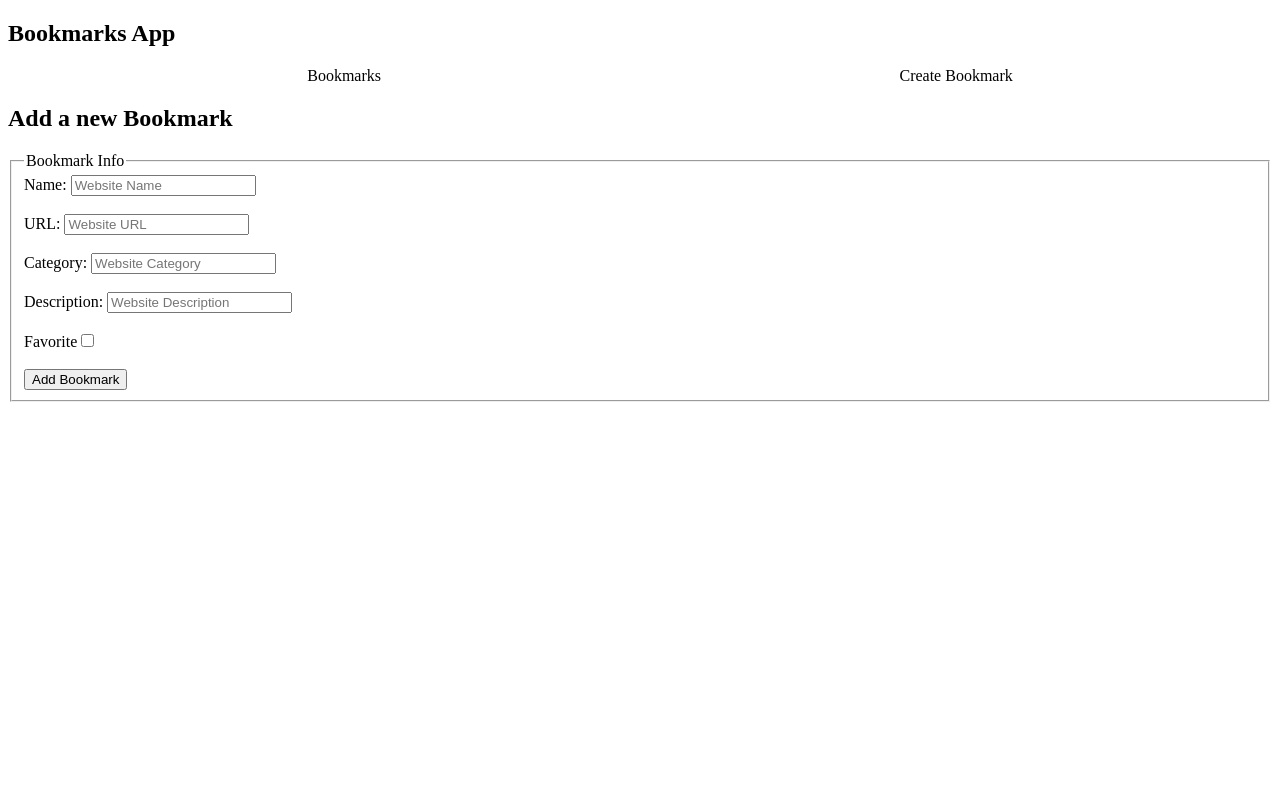
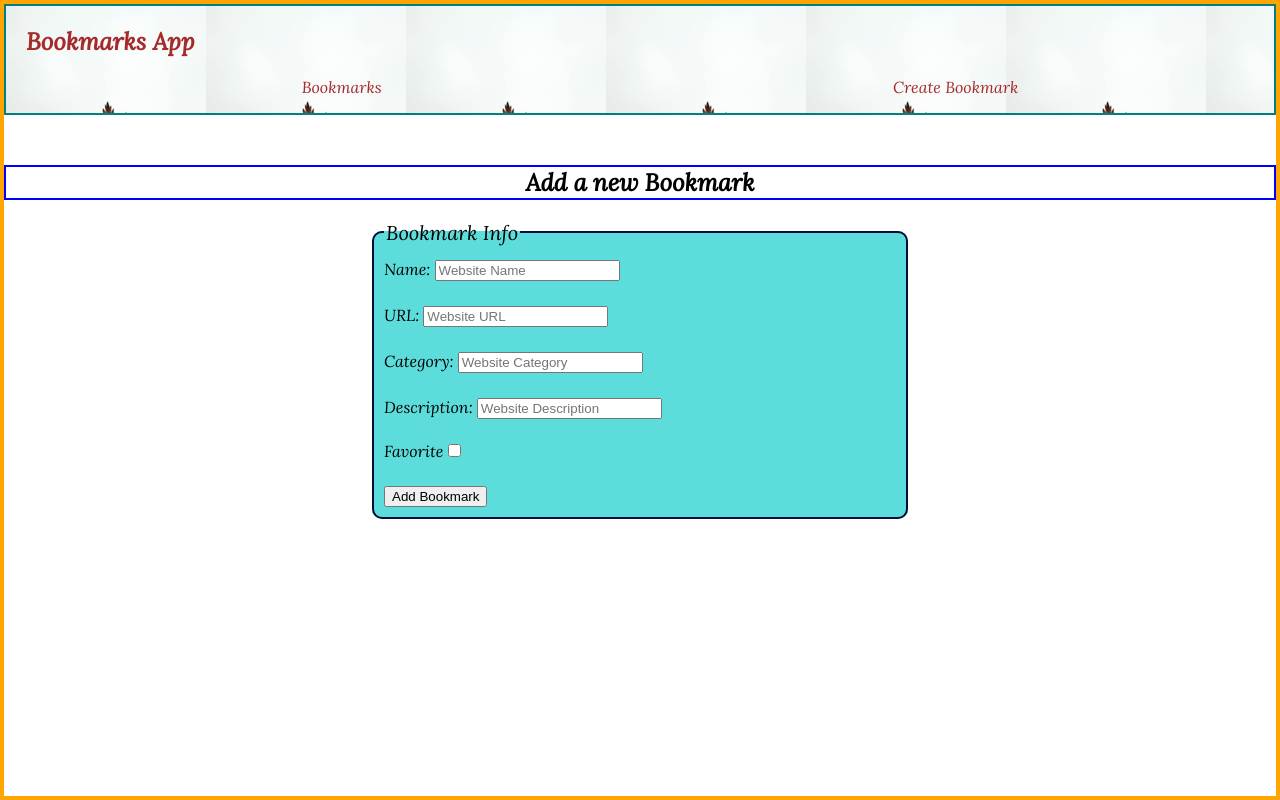
Before and after one commit to gasparecarollo/React-rev-Bookmarks, a React (Vite) app: page /bookmarks/new in a window 1280 px wide. Built offline with nearby package versions, Linux system fonts and the light colour scheme; no server answers.

Commit message:
Added styling and Bookmark.jsx

```diff
--- a/src/App.css
+++ b/src/App.css
@@ -1,3 +1,14 @@
+@import url('https://fonts.googleapis.com/css2?family=Lora:ital@1&display=swap');
+
+body {
+  font-family: 'Lora', serif;
+  border: 4px solid orange;
+  margin: 0;
+  height: 100vh;
+  box-sizing: border-box;
+}
+
+
 /* List-style-type: none; removes the bullet points from <li> */
 ul {
   list-style-type: none;
@@ -10,3 +21,85 @@ a {
   text-decoration: none;
   color: black;
 }
+
+h2 {
+  border: 2px solid blue;
+  text-align: center;
+  /* padding: 20px 10px 20px 50px; */
+  /* padding is space between content inside a border Top/Right/Bottom/Left*/
+  margin-top: 50px;
+}
+
+nav {
+  border: 2px solid Teal;
+  background-image: url("./assets/free-photo-of-a-person-holding-a-leaf-in-front-of-a-foggy-background.jpeg");
+  background-size: 200px;
+
+}
+
+nav>a,
+li>a {
+  color: Brown;
+}
+
+h1 {
+  padding-left: 20px;
+  /* padding: 0px 0px 0px 10px; */
+}
+
+.bookmark-div {
+  /* border: 2px solid Maroon; */
+  margin: 10px;
+}
+
+.bookmark-div>a {
+  color: brown;
+  padding-left: 10px;
+  font-size: 20px;
+
+}
+
+.bookmark-container {
+  display: flex;
+  flex-wrap: wrap;
+  margin: 20px;
+}
+
+.new-form {
+  /* border: 2px solid yellowgreen; */
+  width: 50%;
+  margin: 0 auto;
+  height: 500px;
+}
+
+.container-div {
+  /* border: 2px solid rebeccapurple; */
+  height: 100%;
+}
+
+main {
+  height: 100%;
+}
+
+fieldset {
+  background-color: rgb(92, 221, 219);
+  border: 2px solid rgb(1, 15, 54);
+  border-radius: 10px;
+  padding: 10px;
+  margin: 5px 50px;
+}
+
+input {
+  font-family: "Truculenta", sans-serif;
+  font-size: smaller;
+  margin-top: 5px;
+}
+
+legend {
+  font-size: 20px;
+}
+
+input [type="submit"] {
+  font-size: 16px;
+  border-radius: 5px;
+}
--- a/src/App.jsx
+++ b/src/App.jsx
@@ -12,7 +12,7 @@ import { Routes, Route } from 'react-router-dom';
 function App() {
 
   return (
-    <>
+    <div id="container">
       <Nav />
       <main>
         <Routes>
@@ -23,7 +23,7 @@ function App() {
           <Route path="/bookmarks/:id/edit" element={<Edit />} />
         </Routes>
       </main>
-    </>
+    </div>
   )
 }
 
--- /dev/null
+++ b/src/Components/Bookmark.jsx
@@ -0,0 +1,12 @@
+import React from 'react';
+import { Link } from 'react-router-dom';
+
+const Bookmark = ({ bookmark }) => {
+    return (
+        <div className='bookmark-div'>
+            <div key={bookmark.id}><Link to={`/bookmarks/${bookmark.id}`}>{bookmark.name}</Link></div>
+        </div>
+    );
+};
+
+export default Bookmark;
--- a/src/Components/NewBookmarkForm.jsx
+++ b/src/Components/NewBookmarkForm.jsx
@@ -42,7 +42,7 @@ const NewBookmarkForm = () => {
 
 
     return (
-        <div>
+        <div className='new-form'>
             <form onSubmit={handleSubmit}>
                 <fieldset>
                     <legend> Bookmark Info</legend>
--- a/src/Pages/Edit.jsx
+++ b/src/Pages/Edit.jsx
@@ -1,10 +1,15 @@
 import React from 'react';
 import EditBookmarkForm from '../Components/EditBookmarkForm.jsx'
+import { Link } from 'react-router-dom';
+
 //export default function Edit () {}
 
 const Edit = () => {
     return (
-        <EditBookmarkForm />
+        <div>
+            <EditBookmarkForm />
+            <button> <Link to="/bookmarks"> Back </Link></button>
+        </div>
     );
 };
 
--- a/src/Pages/Index.jsx
+++ b/src/Pages/Index.jsx
@@ -1,5 +1,5 @@
 import React, { useState, useEffect } from 'react';
-import { Link } from 'react-router-dom';
+import Bookmark from '../Components/Bookmark';
 
 const API = import.meta.env.VITE_BASE_URL
 
@@ -16,9 +16,9 @@ const Index = () => {
     }, [])
 
     return (
-        <div>
-            {bookmarks.map((bookmark) =>
-                <div key={bookmark.id}><Link to={`/bookmarks/${bookmark.id}`}>{bookmark.name}</Link></div>
+        <div className='bookmark-container'>
+            {bookmarks.map((bookmark) => <Bookmark bookmark={bookmark} />
+
             )}
         </div>
     );
--- a/src/Pages/New.jsx
+++ b/src/Pages/New.jsx
@@ -3,7 +3,7 @@ import NewBookmarkForm from '../Components/NewBookmarkForm';
 
 const New = () => {
     return (
-        <div>
+        <div className='container-div'>
             <h2> Add a new Bookmark</h2>
             <NewBookmarkForm />
         </div>
```
Also changed, not shown: src/assets/free-photo-of-a-person-holding-a-leaf-in-front-of-a-foggy-background.jpeg (added).
